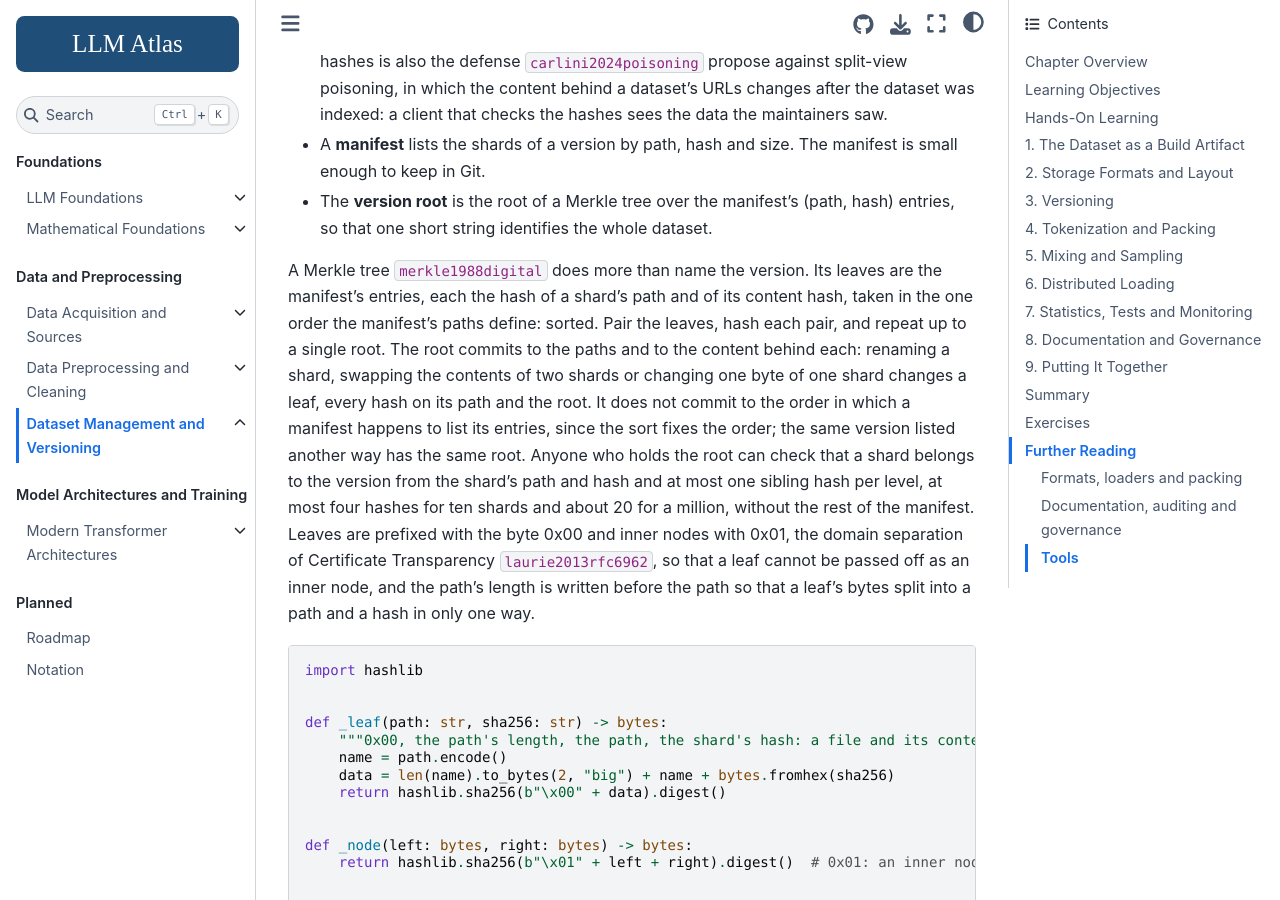
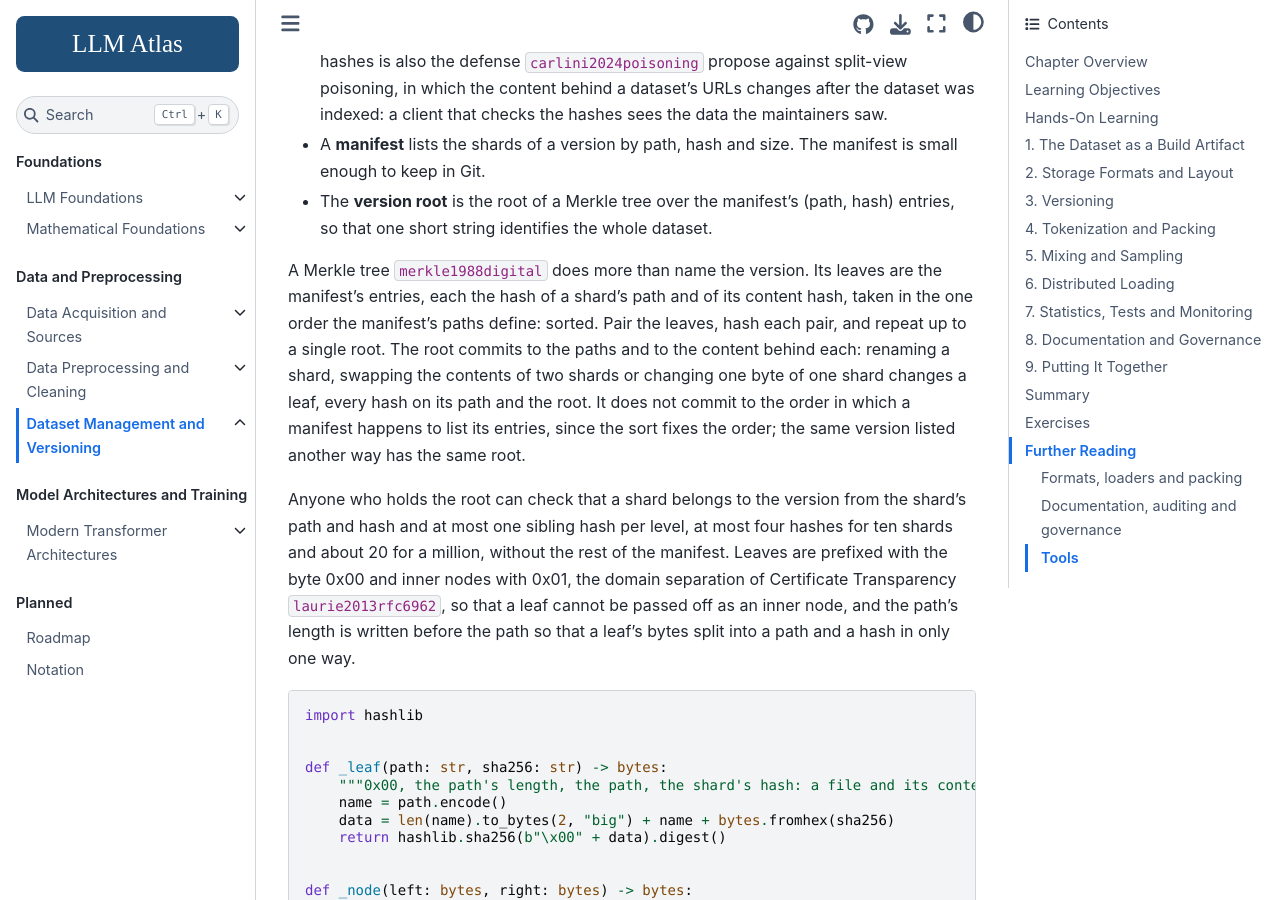
Before and after one commit to Beaker12/llmatlas, a Jupyter Book: the page built from chapters/05-dataset-management/index.md, in a window 1280 px wide and 900 px high, scrolled down 18670 px. Built offline with Jupyter Book 1.0.4 settings and Sphinx 7.4.7 and the Sphinx Book theme 1.1.4, drawn with Linux system fonts in a browser that asks for light colours; pages that are not in the unit, such as notebooks, are missing from menus; cross-references to code outside the pages are shown as plain code; some of the changed text lies outside the part shown.

````diff
--- a/chapters/05-dataset-management/index.md
+++ b/chapters/05-dataset-management/index.md
@@ -124,7 +124,7 @@ can therefore seek to any sample. `index.json` lists every shard with its sample
 columns and hashes, following the writer in the `mosaicml/streaming` repository.
 ```
 
-The listing writes 20,000 samples in both layouts with the standard library: a tar whose members `000000.txt`, `000000.json`, and so on are grouped by key on read, and an MDS-style shard with the header of the figure (a `uint32` count, then $n + 1$ `uint32` byte offsets, then the length and the bytes of a JSON config). Sample $k$ of the second layout is the slice between offsets $k$ and $k+1$, found by reading two integers; in the tar the only way to the last sample is through every member before it. The tar is larger here because each member is padded to 512-byte blocks, an overhead that grows with the number of small members.
+The listing writes 20,000 samples in both layouts with the standard library: a tar whose members `000000.txt`, `000000.json`, and so on are grouped by key on read, and an MDS-style shard with the header of the figure (a `uint32` count, then $n + 1$ `uint32` byte offsets, then the length and the bytes of a JSON config). Sample $j$ of the second layout is the slice between offsets $j$ and $j+1$, found by reading two integers; in the tar the only way to the last sample is through every member before it. The tar is larger here because each member is padded to 512-byte blocks, an overhead that grows with the number of small members.
 
 ```python
 import io
@@ -668,7 +668,9 @@ Git works for source code because a commit is a hash of a tree of hashes of file
 - A **manifest** lists the shards of a version by path, hash and size. The manifest is small enough to keep in Git.
 - The **version root** is the root of a Merkle tree over the manifest's (path, hash) entries, so that one short string identifies the whole dataset.
 
-A Merkle tree {cite}`merkle1988digital` does more than name the version. Its leaves are the manifest's entries, each the hash of a shard's path and of its content hash, taken in the one order the manifest's paths define: sorted. Pair the leaves, hash each pair, and repeat up to a single root. The root commits to the paths and to the content behind each: renaming a shard, swapping the contents of two shards or changing one byte of one shard changes a leaf, every hash on its path and the root. It does not commit to the order in which a manifest happens to list its entries, since the sort fixes the order; the same version listed another way has the same root. Anyone who holds the root can check that a shard belongs to the version from the shard's path and hash and at most one sibling hash per level, at most four hashes for ten shards and about 20 for a million, without the rest of the manifest. Leaves are prefixed with the byte 0x00 and inner nodes with 0x01, the domain separation of Certificate Transparency {cite}`laurie2013rfc6962`, so that a leaf cannot be passed off as an inner node, and the path's length is written before the path so that a leaf's bytes split into a path and a hash in only one way.
+A Merkle tree {cite}`merkle1988digital` does more than name the version. Its leaves are the manifest's entries, each the hash of a shard's path and of its content hash, taken in the one order the manifest's paths define: sorted. Pair the leaves, hash each pair, and repeat up to a single root. The root commits to the paths and to the content behind each: renaming a shard, swapping the contents of two shards or changing one byte of one shard changes a leaf, every hash on its path and the root. It does not commit to the order in which a manifest happens to list its entries, since the sort fixes the order; the same version listed another way has the same root.
+
+Anyone who holds the root can check that a shard belongs to the version from the shard's path and hash and at most one sibling hash per level, at most four hashes for ten shards and about 20 for a million, without the rest of the manifest. Leaves are prefixed with the byte 0x00 and inner nodes with 0x01, the domain separation of Certificate Transparency {cite}`laurie2013rfc6962`, so that a leaf cannot be passed off as an inner node, and the path's length is written before the path so that a leaf's bytes split into a path and a hash in only one way.
 
 ```python
 import hashlib
@@ -1288,7 +1290,9 @@ sequence, and renders the document-causal mask for the fullest packed sequence.
 
 ### 4.3 Length bucketing for fine-tuning
 
-Fine-tuning data is the case where padding is the norm: examples are short, of very different lengths, and often kept one per sequence so that the loss can be masked to the response. A batch is padded to its longest example, so a batch drawn at random from a long-tailed length distribution is mostly padding. Length bucketing groups examples of similar length into the same batch and then shuffles the batches, so that the order across steps stays random while the padding within a batch shrinks; the Hugging Face Trainer offers it as `train_sampling_strategy="group_by_length"` (version 5.22.2; in version 4.57.1 it was the boolean argument `group_by_length`), which groups "samples of roughly the same length together (to minimize padding and be more efficient)" {cite}`huggingface2026trainer`. The listing draws 32,000 example lengths with a median of 147 tokens, batches them 32 at a time, and sorts within pools of 50 batches: padding falls from 75.7% of the batch to 13.0%. Each shuffle has a job. The permutation before pooling makes every pool a random sample of the data, so the pools are alike. The shuffle of all batches afterwards undoes the sort, so that batch length does not rise across a pool and steps do not run from short to long examples. What remains is the cost: every batch holds examples of nearly the same length, so a step's gradient comes from one length range instead of a mix of short and long examples.
+Fine-tuning data is the case where padding is the norm: examples are short, of very different lengths, and often kept one per sequence so that the loss can be masked to the response. A batch is padded to its longest example, so a batch drawn at random from a long-tailed length distribution is mostly padding. Length bucketing groups examples of similar length into the same batch and then shuffles the batches, so that the order across steps stays random while the padding within a batch shrinks; the Hugging Face Trainer offers it as `train_sampling_strategy="group_by_length"` (version 5.22.2; in version 4.57.1 it was the boolean argument `group_by_length`), which groups "samples of roughly the same length together (to minimize padding and be more efficient)" {cite}`huggingface2026trainer`.
+
+The listing draws 32,000 example lengths with a median of 147 tokens, batches them 32 at a time, and sorts within pools of 50 batches: padding falls from 75.7% of the batch to 13.0%. Each shuffle has a job. The permutation before pooling makes every pool a random sample of the data, so the pools are alike. The shuffle of all batches afterwards undoes the sort, so that batch length does not rise across a pool and steps do not run from short to long examples. What remains is the cost: every batch holds examples of nearly the same length, so a step's gradient comes from one length range instead of a mix of short and long examples.
 
 ```python
 import numpy as np
````
Also changed, not shown: other parts of chapters/05-dataset-management/index.md (+1 -1 lines).
